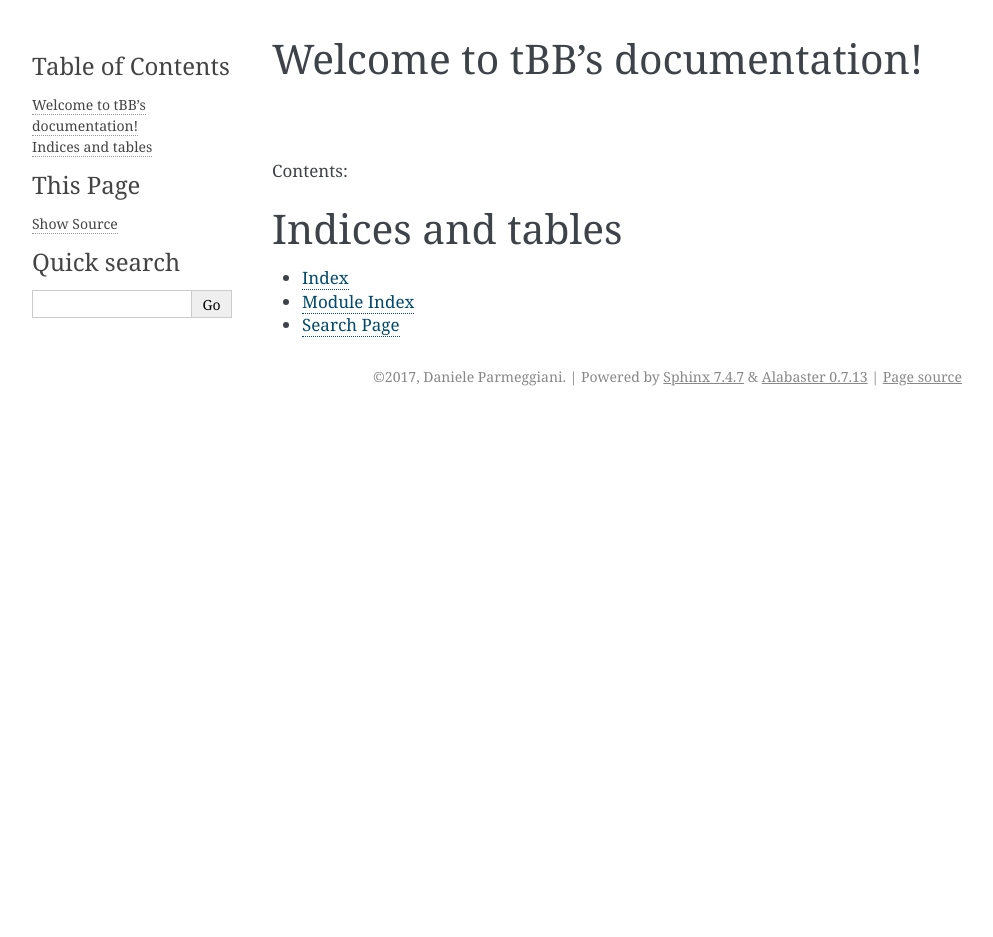
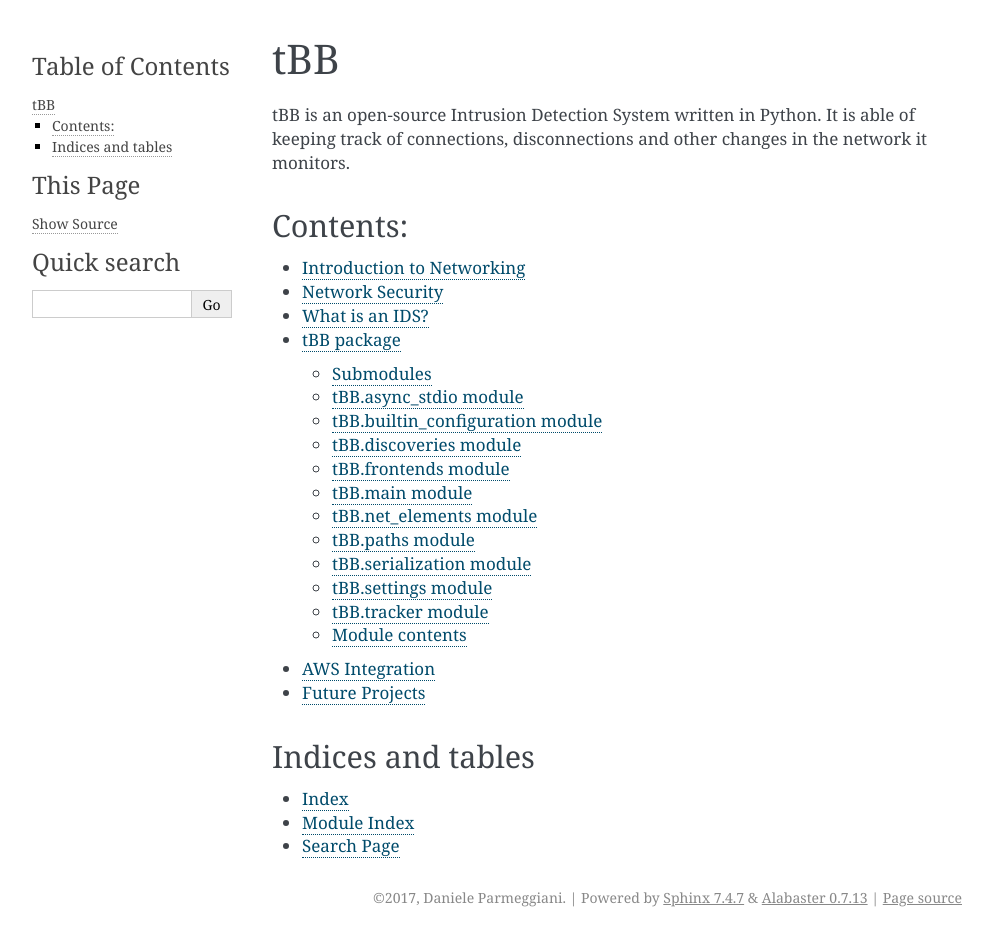
Before and after one commit to dpdani/tBB, a Sphinx documentation site: the page built from docs/index.rst, in a window 1280 px wide. Shown: the whole page, without its empty margins (148-1141 px from the left). Built offline with Sphinx 7.4.7, drawn with Linux system fonts in a browser that asks for light colours; before the commit the page ends 900 px from its top, so only the background shows below that.

Commit message:
Added new files for documentation.

```diff
--- /dev/null
+++ b/docs/AWS.rst
@@ -0,0 +1,4 @@
+AWS Integration
+===============
+
+Maybe?
--- /dev/null
+++ b/docs/ids.rst
@@ -0,0 +1,4 @@
+What is an IDS?
+===============
+
+Boh
--- a/docs/index.rst
+++ b/docs/index.rst
@@ -3,18 +3,28 @@
    You can adapt this file completely to your liking, but it should at least
    contain the root `toctree` directive.
 
-Welcome to tBB's documentation!
-===============================
+tBB
+===
+tBB is an open-source Intrusion Detection System written in Python.
+It is able of keeping track of connections, disconnections and other changes
+in the network it monitors.
+
 
 Contents:
-
+---------
 .. toctree::
    :maxdepth: 2
 
+   networking
+   network_security
+   ids
+   tBB
+   AWS
+   future
 
 
 Indices and tables
-==================
+------------------
 
 * :ref:`genindex`
 * :ref:`modindex`
--- /dev/null
+++ b/docs/network_security.rst
@@ -0,0 +1,4 @@
+Network Security
+================
+
+Molto bella si
--- /dev/null
+++ b/docs/networking.rst
@@ -0,0 +1,4 @@
+Introduction to Networking
+==========================
+
+SUS
```
Also changed, not shown: docs/future.rst (added, +7 -0 lines).
